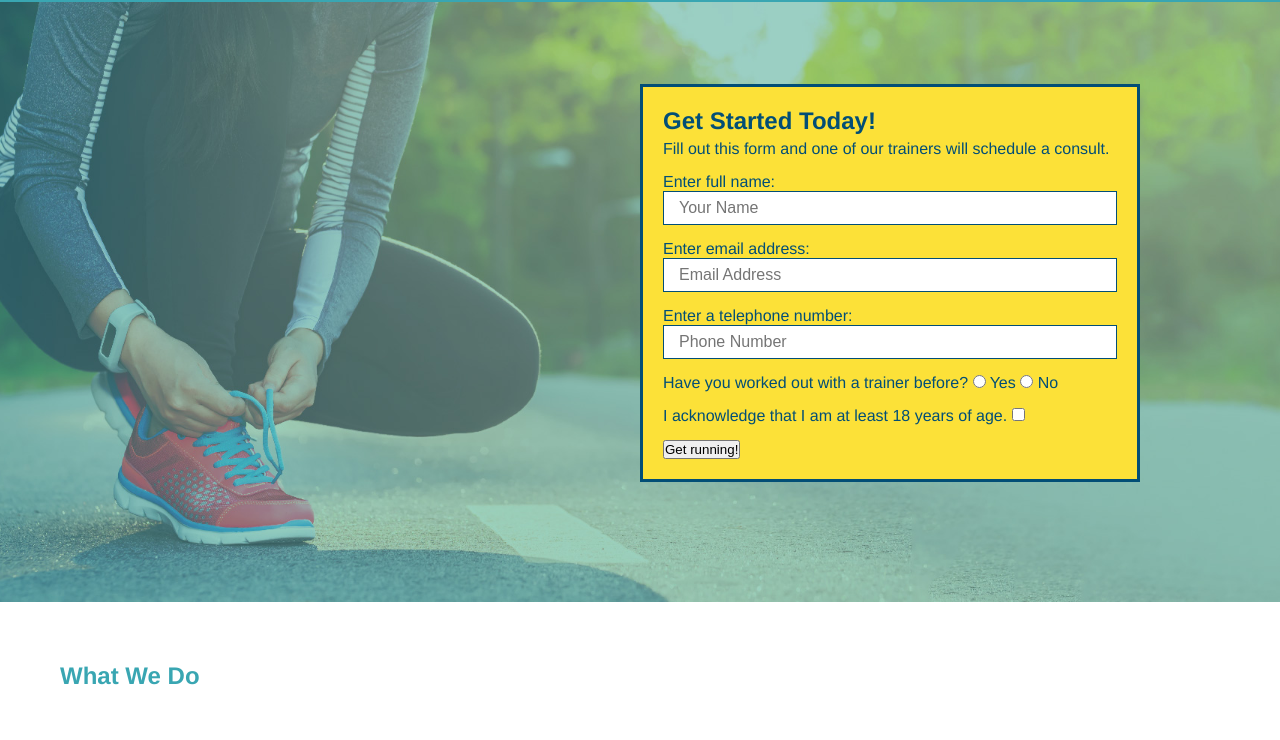
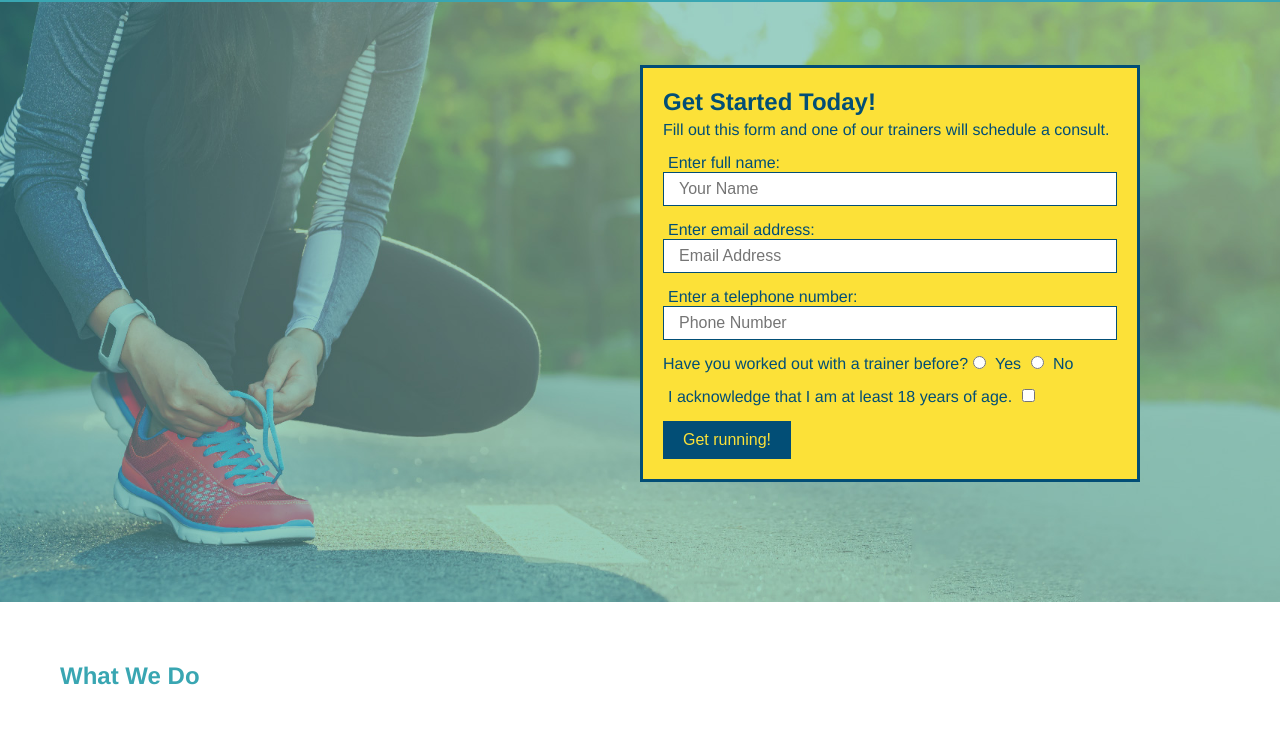
Before and after one commit to gfernandez25/run-buddy, a plain HTML site: page index.html in a window 1280 px wide. Shown: the part 60-800 px from the top of the page. Drawn offline with Linux system fonts and the light colour scheme.

Commit message:
finished input form

```diff
--- a/assets/css/style.css
+++ b/assets/css/style.css
@@ -111,3 +111,16 @@ header {
   width: 100%;
   margin-bottom: 15px;
 }
+
+.hero-form label {
+  margin: 0 5px;
+}
+
+.hero-form button {
+  color: #fce138;
+  background-color: #024e76;
+  border: none;
+  padding: 10px 20px;
+  font-size: 16px;
+}
+/* HERO STYLES END */
```
